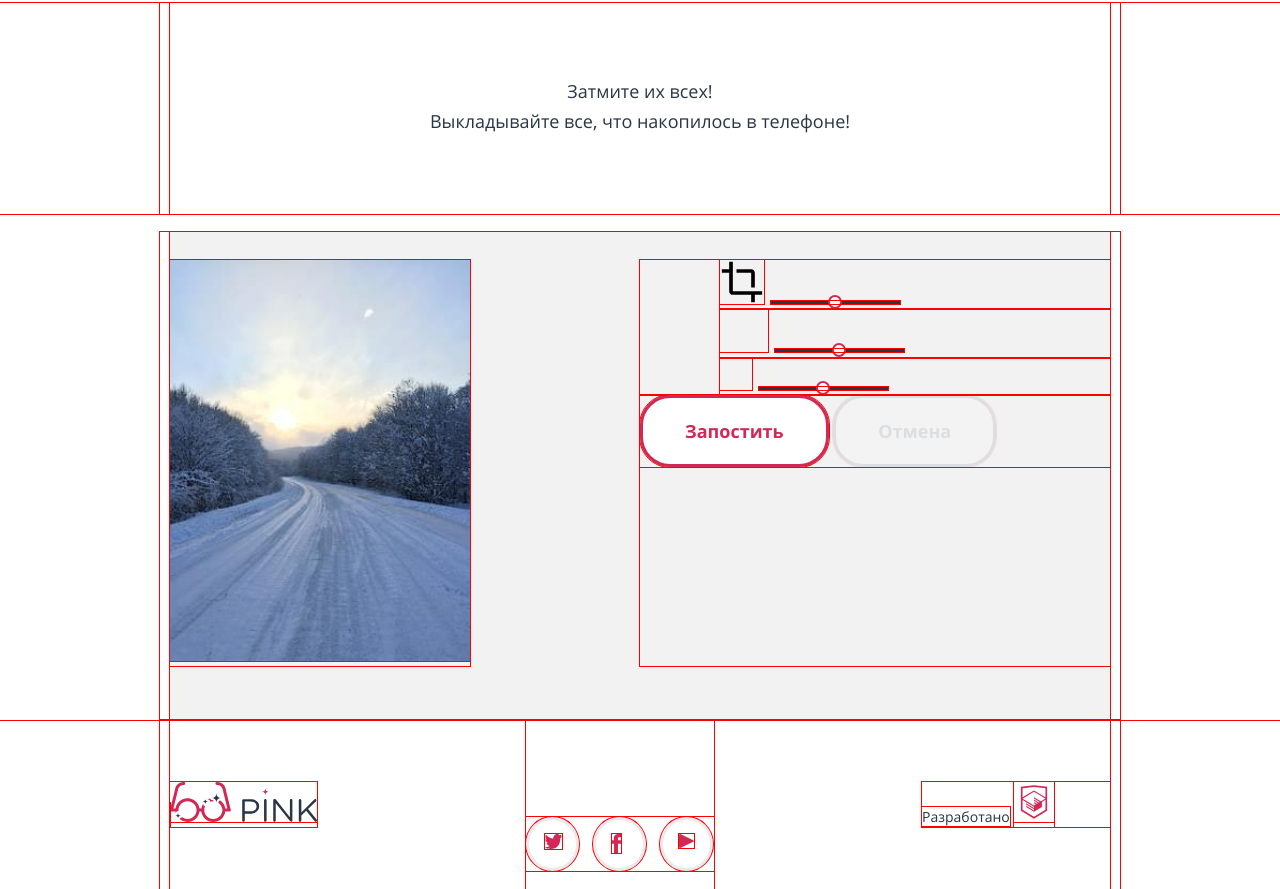
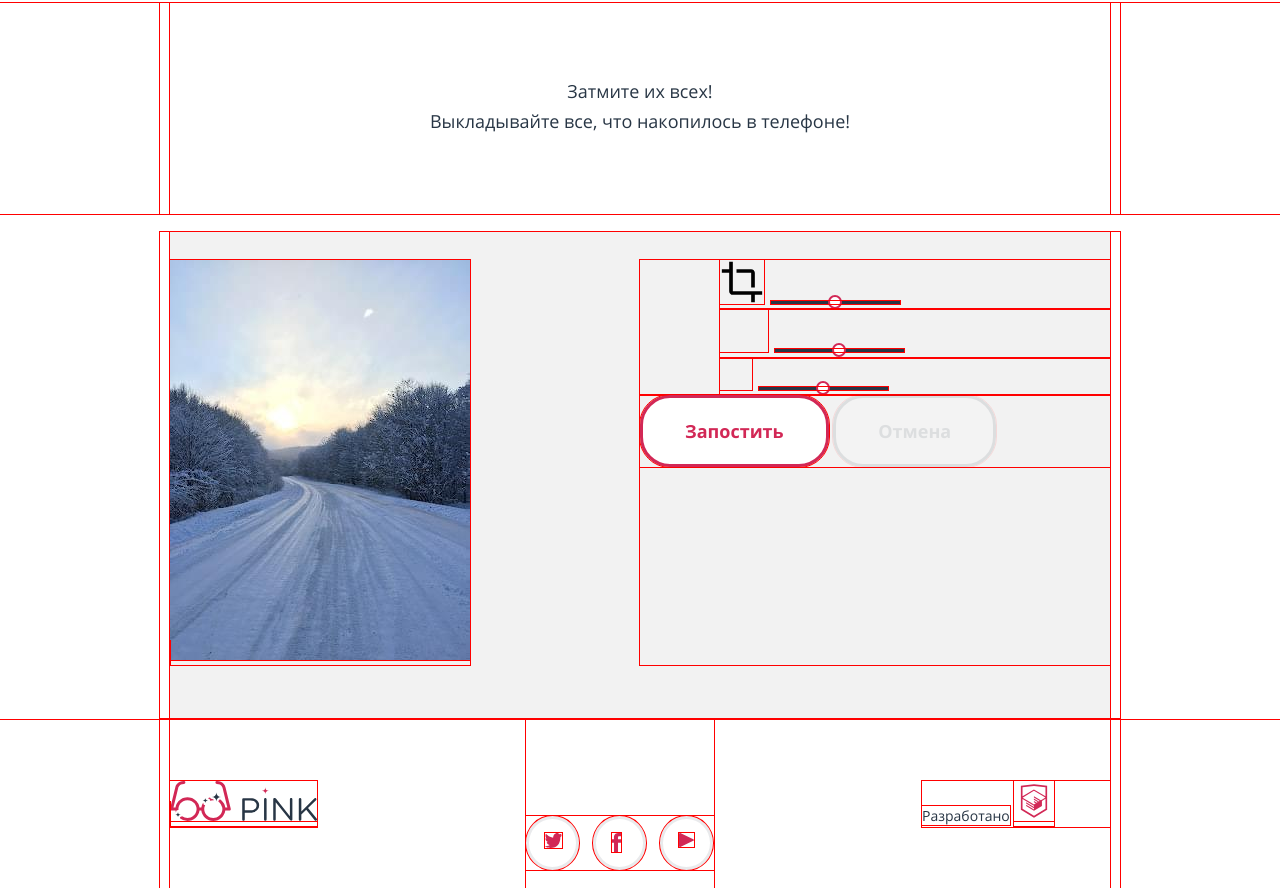
Before and after one commit to YZaitova/1402367-pink-20, a website: page source/photo.html in a window 1280 px wide. Shown: the part 2500-3389 px from the top of the page. Drawn offline with Linux system fonts and the light colour scheme.

```diff
--- a/source/photo.html
+++ b/source/photo.html
@@ -150,7 +150,11 @@
         <div class="treatment__container">
           <form class="treatment__form" action="https://echo.htmlacademy.ru" method="post">
             <label class="treatment__form-label">
-              <img class="treatment__img" src="img/photo-road-mobile@1x.jpg" alt="Изображение, которое Вы обрабатываете"  width="300" height="400" />
+              <picture>
+                <source media="(min-width: 860px)" srcset="img/photo-road-desktop@1x.jpg 1x, img/photo-road-desktop@2x.jpg 2x">
+                <source media="(min-width: 500px)" srcset="img/photo-road-tablet@1x.jpg 1x, img/photo-road-tablet@2x.jpg 2x">
+                <img class="treatment__img" src="img/photo-road-mobile@1x.jpg" srcset="img/photo-road-mobile@2x.jpg 2x" alt="Изображение, которое Вы обрабатываете"  width="300" height="400">
+              </picture>
               <input class="treatment__file" type="file">
             </label>
             <div class="treatment__filters">
```
